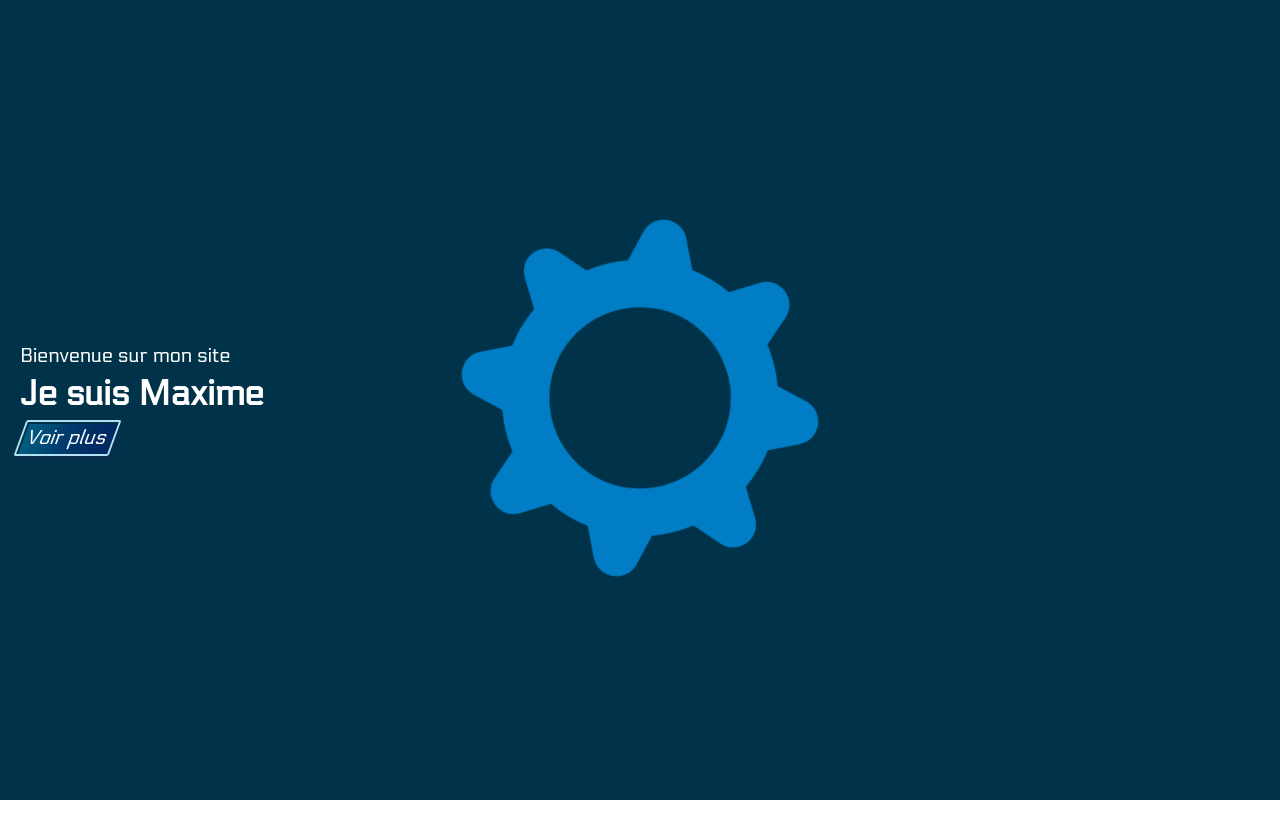
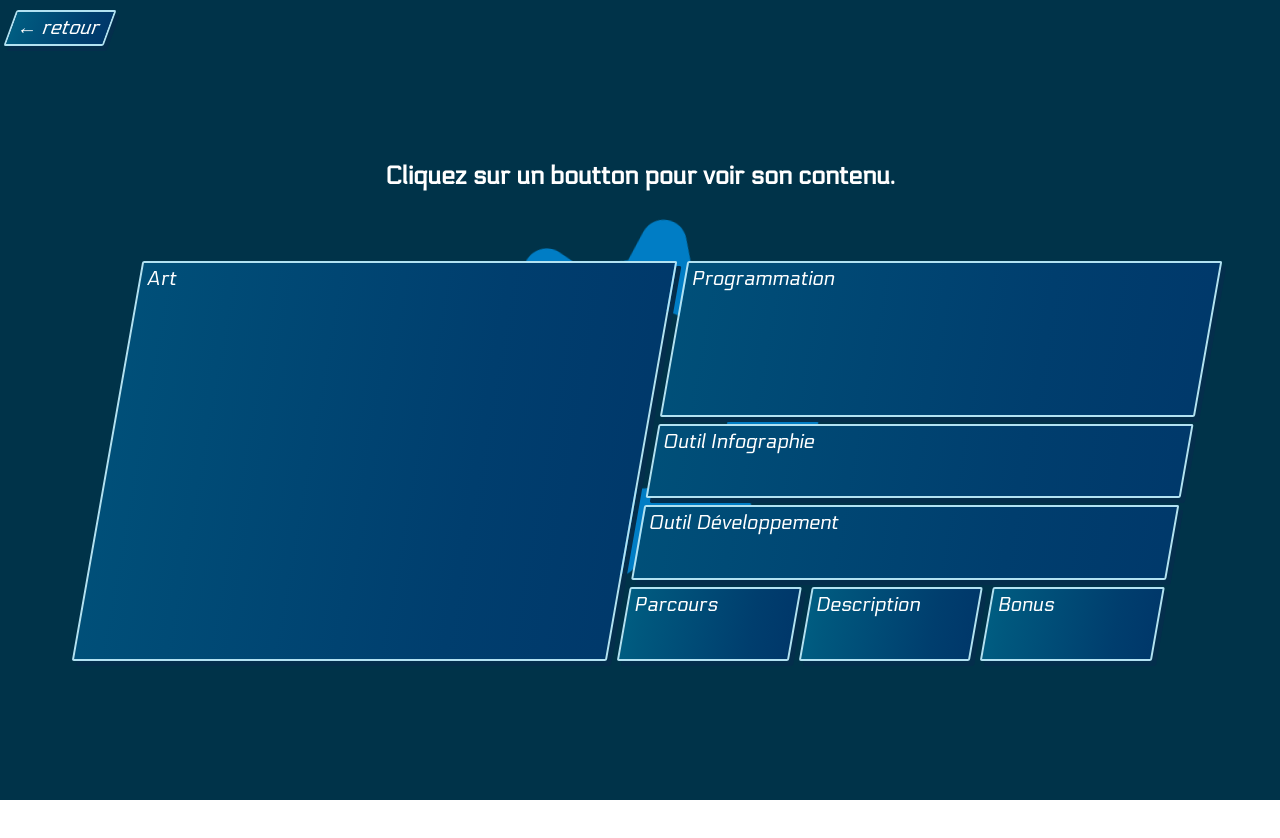
Before and after one commit to Tex-Eric/ReactPortFolio, a React (Create React App) app in the folder portfoliomaxime/: page /menu in a window 1280 px wide. Shown: the top 838 px of the page. Before the commit the page ends 800 px from the top, so only its background shows below. Built offline with nearby package versions, Linux system fonts and the light colour scheme.

Commit message:
Ajout d'un router dans l'application, début

```diff
--- a/portfoliomaxime/src/App.js
+++ b/portfoliomaxime/src/App.js
@@ -1,4 +1,5 @@
-import React, {useState} from 'react'
+import { BrowserRouter as Router, Routes, Route } from "react-router-dom";
+
 import Intro from "./Page/Intro/Intro";
 import WallpaperV01 from "./Component/Wallpaper/WallpaperV01";
 import WallpaperV02 from "./Component/Wallpaper/WallpaperV02";
@@ -13,85 +14,22 @@ import Bonus from './Page/Bonus/Bonus';
 
 
 function App() {
-  const [pageActive, setPageActive] = useState(null);
-
-  const pageIsMenuButton = () =>{return setPageActive("MenuBottun")}
-  const pageIsMenuArt = () =>{return setPageActive("MenuArt")}
-  const pageIsMenuProg = () =>{return setPageActive("MenuProg")}
-  const pageIsToolInfo = () =>{return setPageActive("ToolInfo")}
-  const pageIsToolDev = () =>{return setPageActive("ToolDev")}
-  const pageIsParcours = () =>{return setPageActive("Parcours")}
-  const pageIsDescription = () =>{return setPageActive("Description")}
-  const pageIsInWork = () =>{return setPageActive("InWork")}
-  const pageIsIntro = () =>{return setPageActive(null)}
-
-  // const pageIsActiveV1 = (pageActive) => {
-  //     if(pageActive === "MenuBottun"){
-  //       return <MenuBottun
-  //       pageIsMenuArt={pageIsMenuArt}
-  //       pageIsMenuProg={pageIsMenuProg}
-  //       pageIsToolInfo={pageIsToolInfo}
-  //       pageIsToolDev={pageIsToolDev}
-  //       pageIsParcours={pageIsParcours}
-  //       pageIsDescription={pageIsDescription}
-  //       pageIsInWork={pageIsInWork}
-  //       pageIsIntro={pageIsIntro}/>;
-  //     } else if (pageActive === "MenuArt"){
-  //       return <MenuArt pageIsIntro={pageIsMenuButton} />
-  //     } else if (pageActive === "MenuProg"){
-  //       return <MenuProg pageIsIntro={pageIsMenuButton} />
-  //     } else if (pageActive === "ToolInfo"){
-  //       return <Tool pageIsIntro={pageIsMenuButton} isInf={true} />
-  //     } else if (pageActive === "ToolDev"){
-  //       return <Tool pageIsIntro={pageIsMenuButton} isInf={false} />
-  //     } else if (pageActive === "Parcours"){
-  //       return <Parcours pageIsIntro={pageIsMenuButton} />
-  //     } else if (pageActive === "Description"){
-  //       return <Description pageIsIntro={pageIsMenuButton} />
-  //     } else if (pageActive === "InWork"){
-  //       return <Bonus pageIsIntro={pageIsMenuButton}/>;
-  //     } else{
-  //       return<Intro pageIsMenuButton={pageIsMenuButton}/>;
-  //     }
-  // };
-
-  const pageIsActive = (pageActive) => {
-    switch(pageActive){
-      case 'MenuBottun':
-        return <MenuBottun
-          pageIsMenuArt={pageIsMenuArt}
-          pageIsMenuProg={pageIsMenuProg}
-          pageIsToolInfo={pageIsToolInfo}
-          pageIsToolDev={pageIsToolDev}
-          pageIsParcours={pageIsParcours}
-          pageIsDescription={pageIsDescription}
-          pageIsInWork={pageIsInWork}
-          pageIsIntro={pageIsIntro}/>;
-      case 'MenuArt':
-        return <MenuArt pageIsIntro={pageIsMenuButton} />;
-      case 'MenuProg':
-        return <MenuProg pageIsIntro={pageIsMenuButton} />;
-      case 'ToolInfo':
-        return <Tool pageIsIntro={pageIsMenuButton} isInf={true} />;
-      case 'ToolDev':
-        return <Tool pageIsIntro={pageIsMenuButton} isInf={false} />;
-      case 'Parcours':
-        return <Parcours pageIsIntro={pageIsMenuButton} />;
-      case 'Description':
-        return <Description pageIsIntro={pageIsMenuButton} />;
-      case 'InWork':
-        return <Bonus pageIsIntro={pageIsMenuButton}/>;
-      default:
-        return<Intro pageIsMenuButton={pageIsMenuButton}/>;
-    }
-  }
-
   return (
-    <div >
+    <Router >
       <WallpaperV01/>
       <WallpaperV02/>
-      {pageIsActive(pageActive)}
-    </div>
+      <Routes>
+        <Route path="/" element={<Intro />} />
+        <Route path="/menu" element={<MenuBottun />} />
+        <Route path="/art" element={<MenuArt />} />
+        <Route path="/prog" element={<MenuProg />} />
+        <Route path="/tool/info" element={<Tool isInf={true} />} />
+        <Route path="/tool/dev" element={<Tool isInf={false} />} />
+        <Route path="/parcours" element={<Parcours />} />
+        <Route path="/description" element={<Description />} />
+        <Route path="/bonus" element={<Bonus />} />
+      </Routes>
+    </Router>
   );
 }
 
--- a/portfoliomaxime/src/Component/Buttonbias/Buttonbias.js
+++ b/portfoliomaxime/src/Component/Buttonbias/Buttonbias.js
@@ -4,7 +4,7 @@ import { ButtonTypo01Style, ButtonbiasStyleShape, ButtonbiasStyleShapeActive } f
 import React, { useState } from 'react';
 
 
-function Buttonbias({write, newFunction = null, gridColumn, gridRow, isSkew, dimension }) {
+function Buttonbias({write, newFunction, gridColumn, gridRow, isSkew, dimension }) {
     const [isHovered, setIsHovered] = useState(false);
     const [isActive, setIsActive] = useState(false);
     const isDesktop = useMediaQuery('(min-width: 640px)');
--- a/portfoliomaxime/src/Page/Intro/Intro.js
+++ b/portfoliomaxime/src/Page/Intro/Intro.js
@@ -1,17 +1,19 @@
 import Buttonbias from "../../Component/Buttonbias/Buttonbias";
+import { useNavigate } from "react-router-dom";
 import useMediaQuery from "../../Utils/useMediaQuery";
 import {IntroGlobalStyle, Typo01Style, Typo02Style} from "./IntroStyle";
 
 
-function Intro({pageIsMenuButton}) {
+function Intro() {
     const isDesktop = useMediaQuery('(min-width: 640px)');
+    const navigate = useNavigate();
     const buttonWrite = 'Voir plus';
 
   return (
       <div style={IntroGlobalStyle(isDesktop)}>
         <p style={Typo01Style(isDesktop)}>Bienvenue sur mon site</p>
         <p style={Typo02Style(isDesktop)}>Je suis Maxime</p>
-        <Buttonbias write={buttonWrite} newFunction={pageIsMenuButton} isSkew={true} dimension={1}/>
+        <Buttonbias write={buttonWrite} newFunction={() => navigate("/menu")} isSkew={true} dimension={1}/>
       </div>
   );
 }
--- a/portfoliomaxime/src/Page/MenuArt/MenuArt.js
+++ b/portfoliomaxime/src/Page/MenuArt/MenuArt.js
@@ -4,15 +4,17 @@ import Datas from "../../Data/DataArt/DataArt.json"
 import React from "react";
 import useMediaQuery from "../../Utils/useMediaQuery";
 import { MenuArtMobileComponentLeft, MenuArtMobileFirstImage, MenuArtMobileImage, MenuArtMobileLinkText, MenuArtMobileText, MenuArtMobileTextText, MenuArtMobileTitleText, MenuArtMobileVue } from "./MenuArtStyleMobile";
+import { useNavigate } from "react-router-dom";
 
-function MenuArt({pageIsIntro}) {
+function MenuArt() {
     const isDesktop = useMediaQuery('(min-width: 640px)');
+    const navigate = useNavigate();
     const buttonWrite = '← retour';
 
   return (
     <>
         <div style={{width: '100px', padding:'10px'}}>
-          <Buttonbias write={buttonWrite} newFunction={pageIsIntro} isSkew={true} dimension={1}/>
+          <Buttonbias write={buttonWrite} newFunction={() => navigate("/menu")} isSkew={true} dimension={1}/>
         </div>
         {isDesktop?(<div style={MenuArtVue}>
             {Datas.map((data, index)=>(
```
